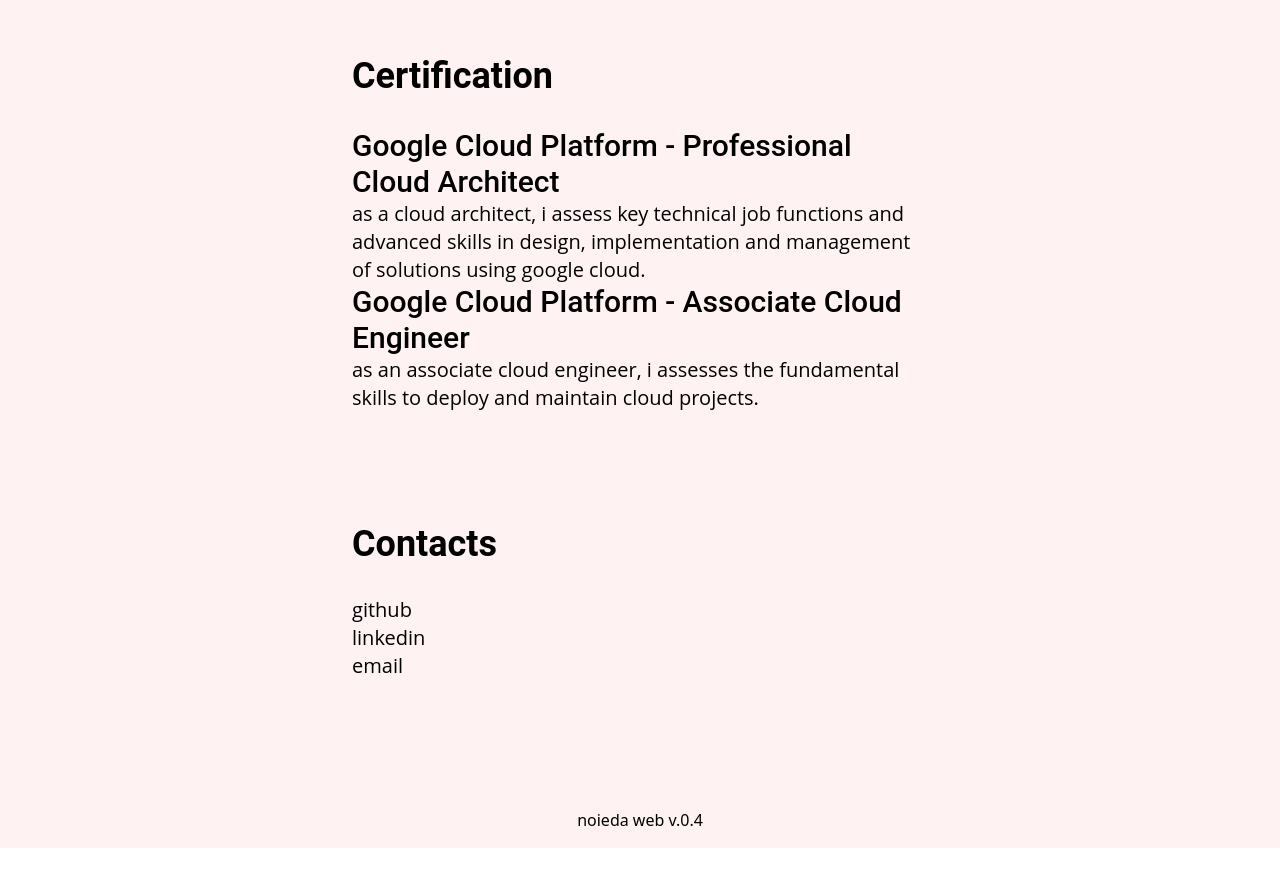
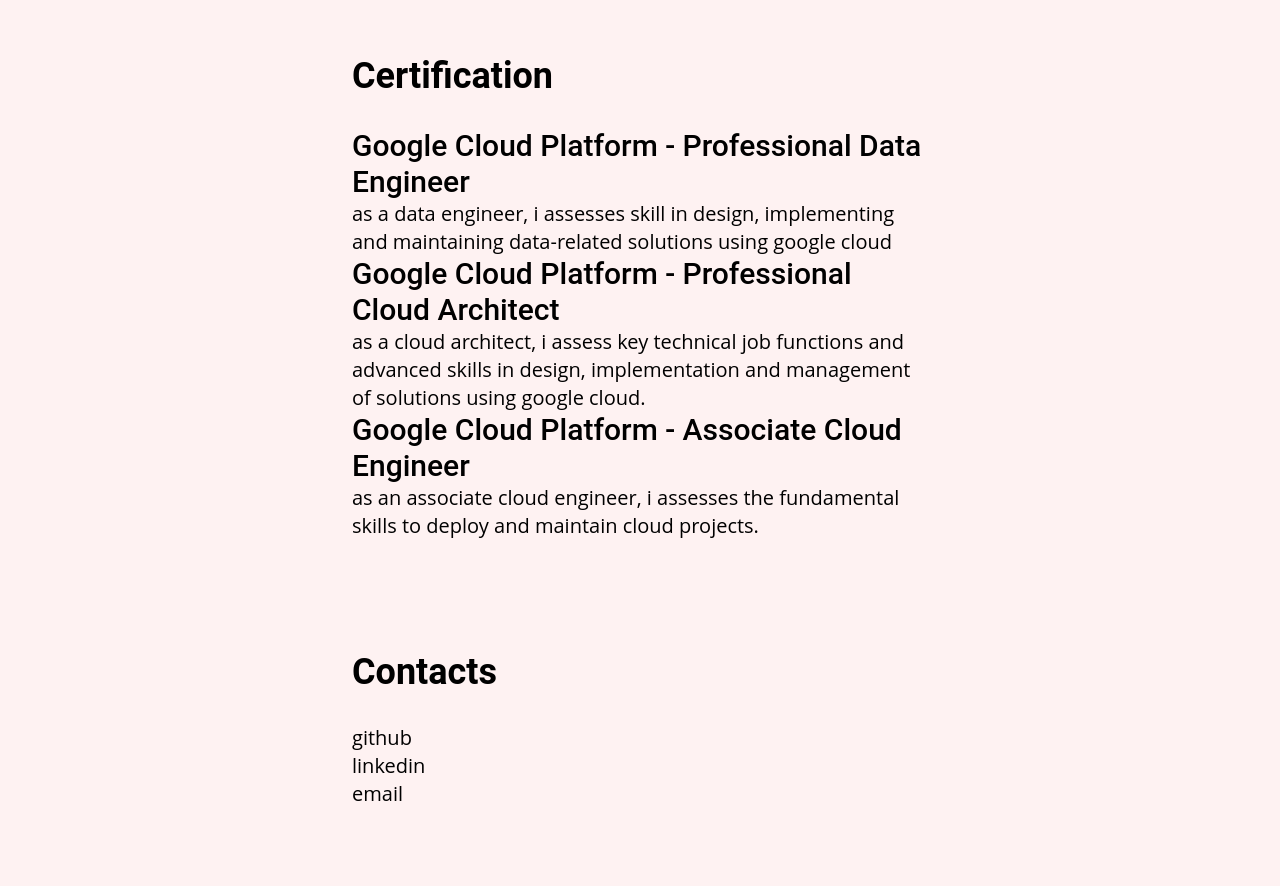
Before and after one commit to noieda/noieda, a Next.js app: page / in a window 1280 px wide. Shown: the part 1820-2706 px from the top of the page. Before the commit the page ends 2668 px from the top, so only its background shows below. Built offline with nearby package versions, Linux system fonts and the light colour scheme.

Commit message:
add data engineer certification

```diff
--- a/components/certification/index.js
+++ b/components/certification/index.js
@@ -5,6 +5,11 @@
         <div className='w-auto experience pt-20'>
           <h1>Certification</h1>
           <div className="my-8">
+            <Link href="https://www.credential.net/aec94055-e134-49ab-aa44-919fdb769d37">
+                <a target="_blank" rel="noopener noreferrer">
+                <h2>Google Cloud Platform - Professional Data Engineer</h2>
+            </a></Link>
+            <p>as a data engineer, i assesses skill in design, implementing and maintaining data-related solutions using google cloud</p>
             <Link href="https://www.credential.net/3395fbd1-a2bd-4732-8853-8c9caa919f5b">
                 <a target="_blank" rel="noopener noreferrer">
                 <h2>Google Cloud Platform - Professional Cloud Architect</h2>
```
